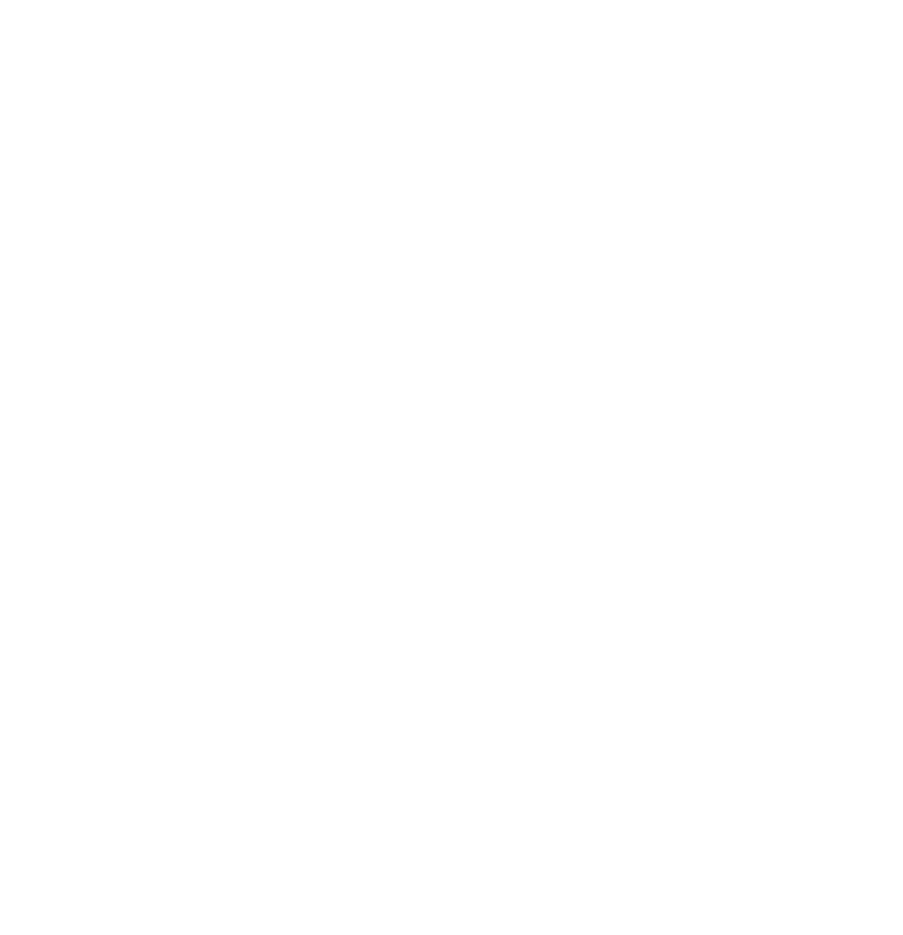
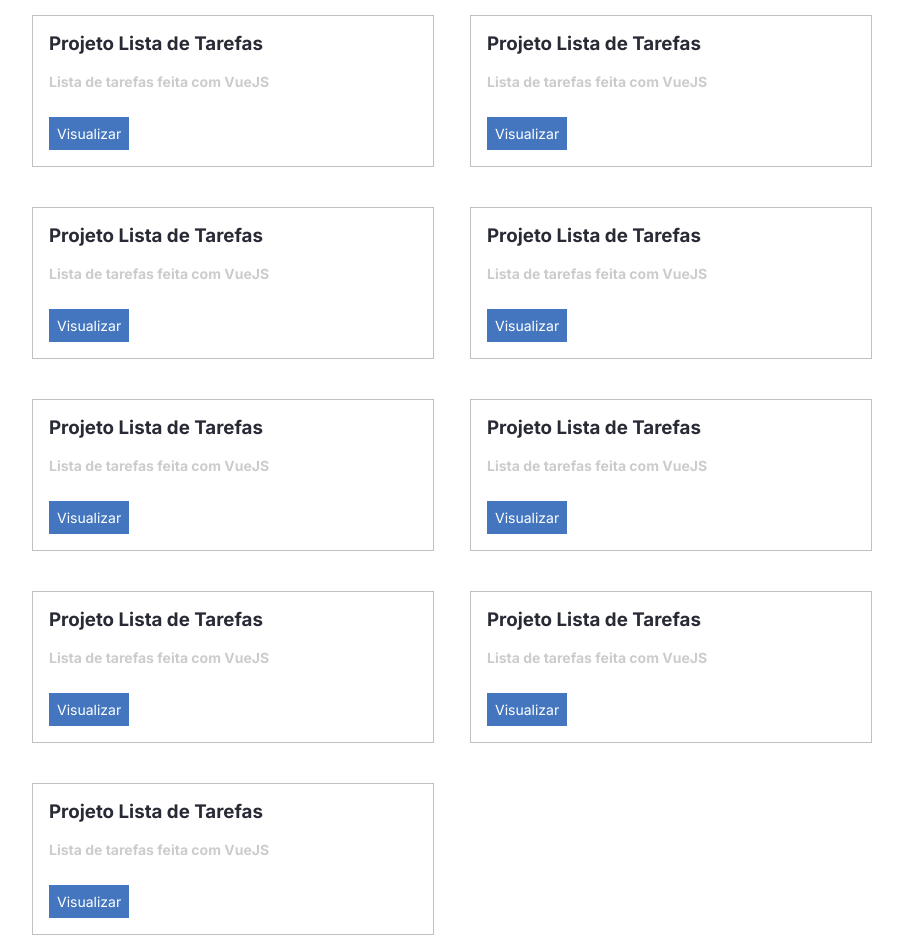
Before and after one commit to joaopedrokleinprevidi/portfolio-ebac, a React (Create React App) app: page / in a window 1280 px wide. Shown: the part 444-1379 px from the top of the page, without its empty margins (280-1183 px from the left). Before the commit the page ends 800 px from the top, so only its background shows below. Built offline with nearby package versions, Linux system fonts and the light colour scheme.

Commit message:
Criando a seção de projetos e o componente de projeto

```diff
--- /dev/null
+++ b/src/components/Projeto/index.tsx
@@ -0,0 +1,15 @@
+import Paragrafo from "../Paragrafo"
+import Titulo from "../Titulo"
+import { Card, LinkBotao } from "./styles"
+
+const Projeto = () => {
+  return (
+    <Card>
+      <Titulo>Projeto Lista de Tarefas</Titulo>
+      <Paragrafo color="CCC">Lista de tarefas feita com VueJS</Paragrafo>
+      <LinkBotao>Visualizar</LinkBotao>
+    </Card>
+  )
+}
+
+export default Projeto
--- /dev/null
+++ b/src/components/Projeto/styles.ts
@@ -0,0 +1,15 @@
+import styled from "styled-components"
+
+export const Card = styled.div`
+  border: 1px solid #c1c1c1;
+  padding: 16px;
+`
+export const LinkBotao = styled.a`
+  color: white;
+  font-size: 14px;
+  background-color: #4476bf;
+  text-decoration: none;
+  padding: 8px;
+  display: inline-block;
+  margin-top: 24px;
+`
--- a/src/containers/Projetos/index.tsx
+++ b/src/containers/Projetos/index.tsx
@@ -1,9 +1,40 @@
+import Projeto from "../../components/Projeto"
 import Titulo from "../../components/Titulo"
+import { Lista } from "./styles"
 
 const Projetos = () => {
   return (
     <section>
       <Titulo fontSize={16}>Projetos</Titulo>
+      <Lista>
+        <li>
+          <Projeto></Projeto>
+        </li>
+        <li>
+          <Projeto></Projeto>
+        </li>
+        <li>
+          <Projeto></Projeto>
+        </li>
+        <li>
+          <Projeto></Projeto>
+        </li>
+        <li>
+          <Projeto></Projeto>
+        </li>
+        <li>
+          <Projeto></Projeto>
+        </li>
+        <li>
+          <Projeto></Projeto>
+        </li>
+        <li>
+          <Projeto></Projeto>
+        </li>
+        <li>
+          <Projeto></Projeto>
+        </li>
+      </Lista>
     </section>
   )
 }
--- /dev/null
+++ b/src/containers/Projetos/styles.ts
@@ -0,0 +1,14 @@
+import styled from "styled-components"
+
+export const Lista = styled.ul`
+  display: grid;
+  grid-template-columns: 1fr 1fr;
+  column-gap: 36px;
+  row-gap: 40px;
+
+  @media (max-width: 768px) {
+    grid-template-columns: 1fr;
+    column-gap: 0;
+    row-gap: 16px;
+  }
+`
--- a/src/styles.ts
+++ b/src/styles.ts
@@ -5,7 +5,8 @@
         margin: 0;
         padding: 0;
         font-family: 'Inter', sans-serif;
-    }
+        list-style: none;
+      }
 
     body {
         padding-top: 80px;
```
